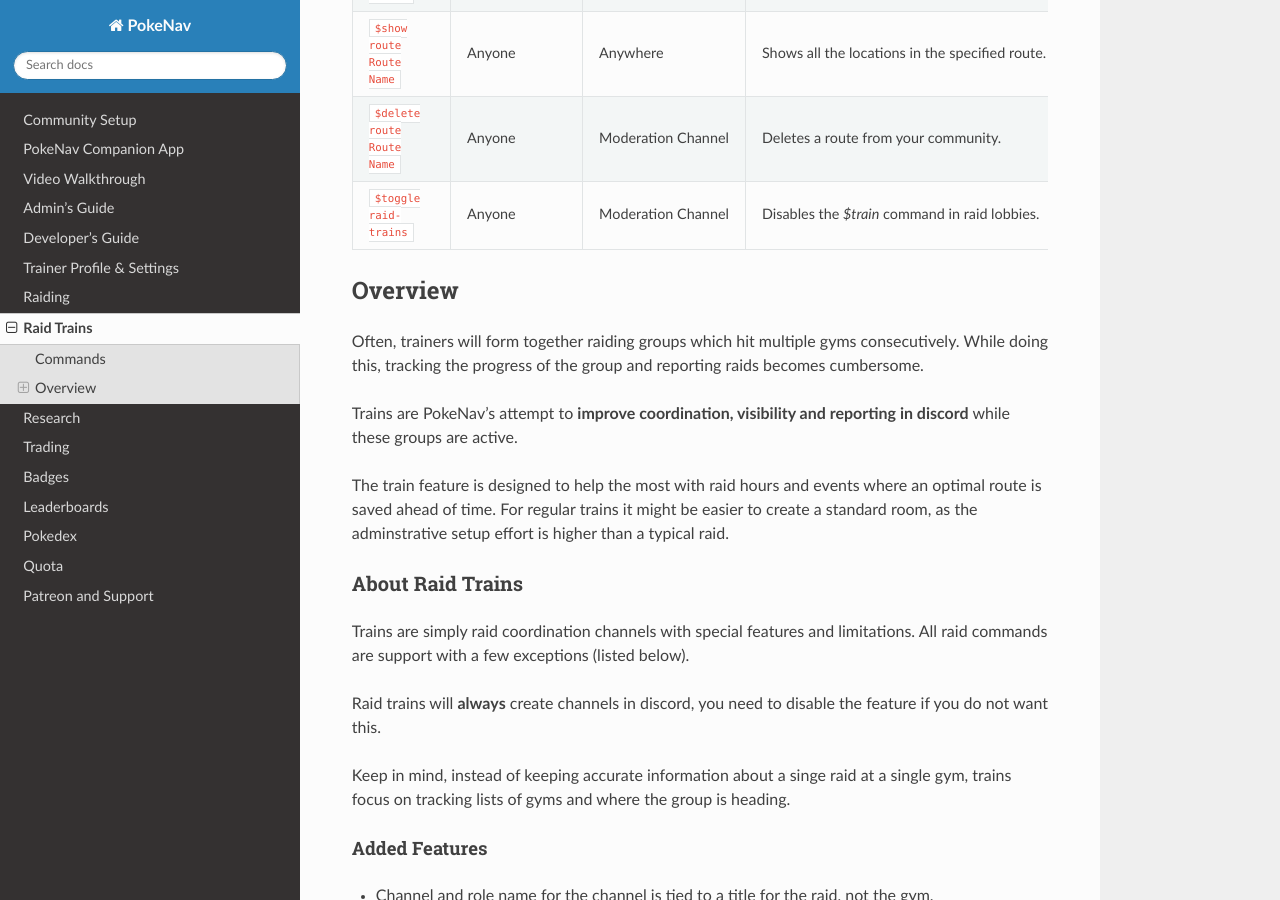
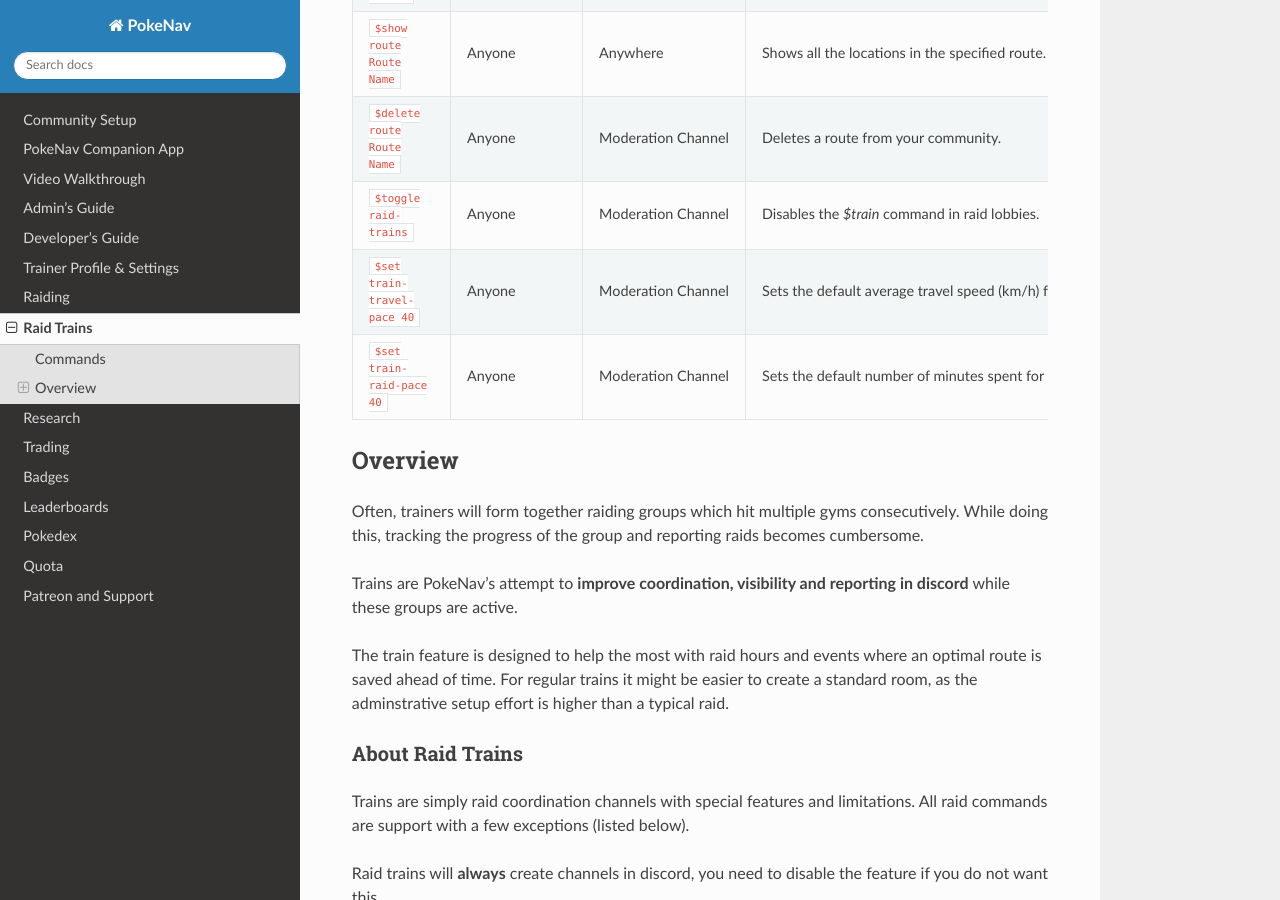
Before and after one commit to PokeNavBot/pokenav-documentation, a Sphinx documentation site: the page built from source/raid_trains.md, in a window 1280 px wide and 900 px high, scrolled down 1432 px. Built offline with Sphinx 7.4.7 and the Read the Docs theme 2.0.0, drawn with Linux system fonts in a browser that asks for light colours; formulas are drawn with MathJax 3.

Commit message:
raid train commands for travel and raid pace

````diff
--- a/source/raid_trains.md
+++ b/source/raid_trains.md
@@ -34,6 +34,8 @@
    ``$show route Route Name``, Anyone, Anywhere, "Shows all the locations in the specified route."
    ``$delete route Route Name``, Anyone, Moderation Channel, "Deletes a route from your community."
    ``$toggle raid-trains``, Anyone, Moderation Channel, "Disables the `$train` command in raid lobbies."
+   ``$set train-travel-pace 40``, Anyone, Moderation Channel, "Sets the default average travel speed (km/h) for new trains."
+   ``$set train-raid-pace 40``, Anyone, Moderation Channel, "Sets the default number of minutes spent for each raid for new trains."
 
 ```
 
````
Also changed, not shown: source/moderation.md (+2 -0 lines).
